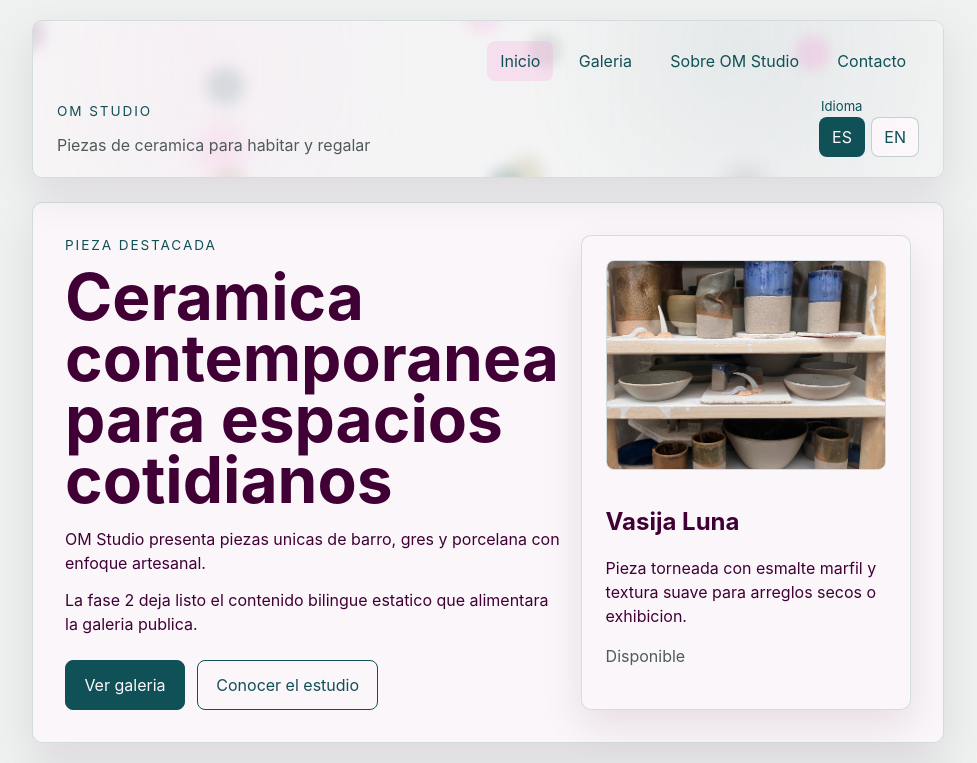
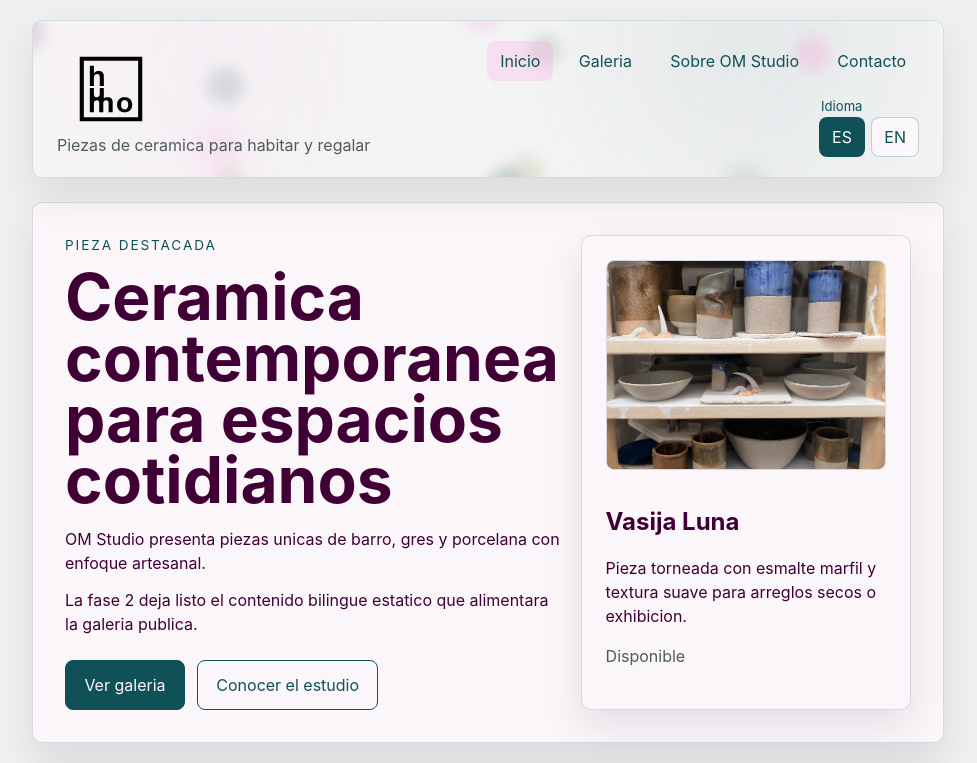
Before and after one commit to irawachaloco/catalogo_test, a React (Vite) app in the folder apps/frontend/: page / in a window 1280 px wide. Shown: the top 763 px of the page, without its empty margins (152-1129 px from the left). Built offline with nearby package versions, Linux system fonts and the light colour scheme.

Commit message:
Add HUMO logo and favicon

```diff
--- a/apps/frontend/index.html
+++ b/apps/frontend/index.html
@@ -2,8 +2,12 @@
 <html lang="es">
   <head>
     <meta charset="UTF-8" />
+    <link rel="icon" type="image/svg+xml" href="%BASE_URL%HUMO_LOGO_negro_transparente.svg" />
+    <link rel="shortcut icon" href="%BASE_URL%HUMO_LOGO_negro_transparente.svg" />
+    <link rel="mask-icon" href="%BASE_URL%HUMO_LOGO_negro_transparente.svg" color="#000000" />
+    <meta name="theme-color" content="#eef1f0" />
     <meta name="viewport" content="width=device-width, initial-scale=1.0" />
-    <title>OM Studio</title>
+    <title>HUMO</title>
   </head>
   <body>
     <div id="root"></div>
--- a/apps/frontend/src/components/layout/SiteLayout.tsx
+++ b/apps/frontend/src/components/layout/SiteLayout.tsx
@@ -4,6 +4,8 @@ import { getNavigation } from '../../content/selectors';
 import { useLocale } from '../../features/i18n/locale';
 import { getUiText } from '../../features/i18n/uiCopy';
 import { AnimatedHeaderBackground } from './AnimatedHeaderBackground';
+
+const logoSrc = `${import.meta.env.BASE_URL}HUMO_LOGO_negro_transparente.svg`;
 
 export function SiteLayout() {
   const { locale, setLocale } = useLocale();
@@ -19,7 +21,9 @@ export function SiteLayout() {
         <AnimatedHeaderBackground />
 
         <div className="brand-block">
-          <p className="eyebrow">OM Studio</p>
+          <NavLink to="/" aria-label="HUMO home" className="brand-logo-link">
+            <img className="brand-logo" src={logoSrc} alt="HUMO" />
+          </NavLink>
           <p className="brand-tagline">{getUiText('brandTagline', locale)}</p>
         </div>
 
--- a/apps/frontend/src/styles.css
+++ b/apps/frontend/src/styles.css
@@ -134,6 +134,26 @@ a {
 .header-actions {
   position: relative;
   z-index: 2;
+}
+
+.brand-block {
+  display: grid;
+  gap: 0.65rem;
+  min-width: min(18rem, 100%);
+}
+
+.brand-logo-link {
+  display: inline-flex;
+  width: fit-content;
+  align-items: center;
+}
+
+.brand-logo {
+  display: block;
+  width: clamp(4.25rem, 12vw, 6.75rem);
+  height: auto;
+  max-height: 4.25rem;
+  object-fit: contain;
 }
 
 .animated-header-background {
```
Also changed, not shown: apps/frontend/public/404.html (+13 -1 lines), apps/frontend/public/HUMO_LOGO_negro_transparente.svg (added).
